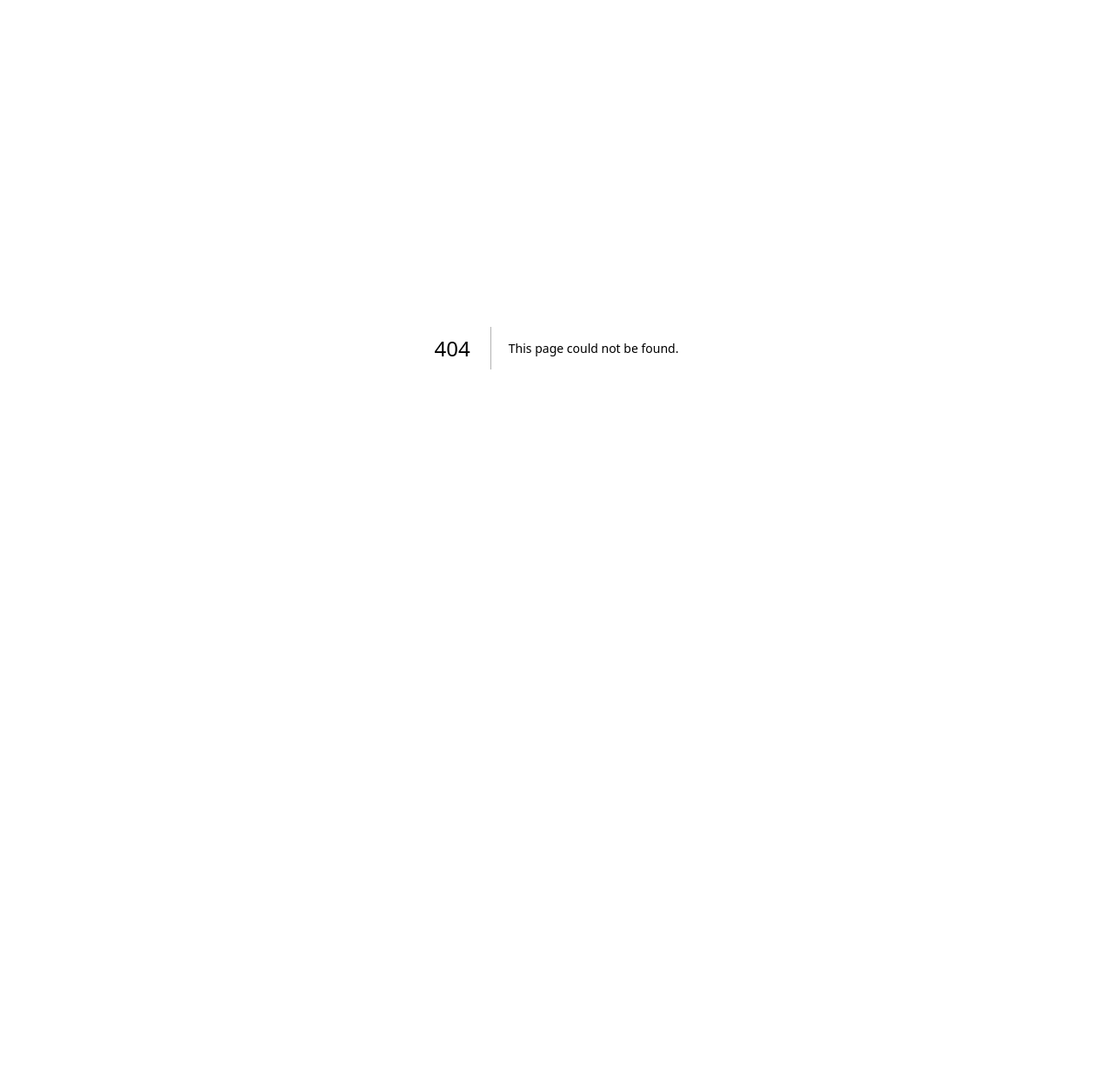
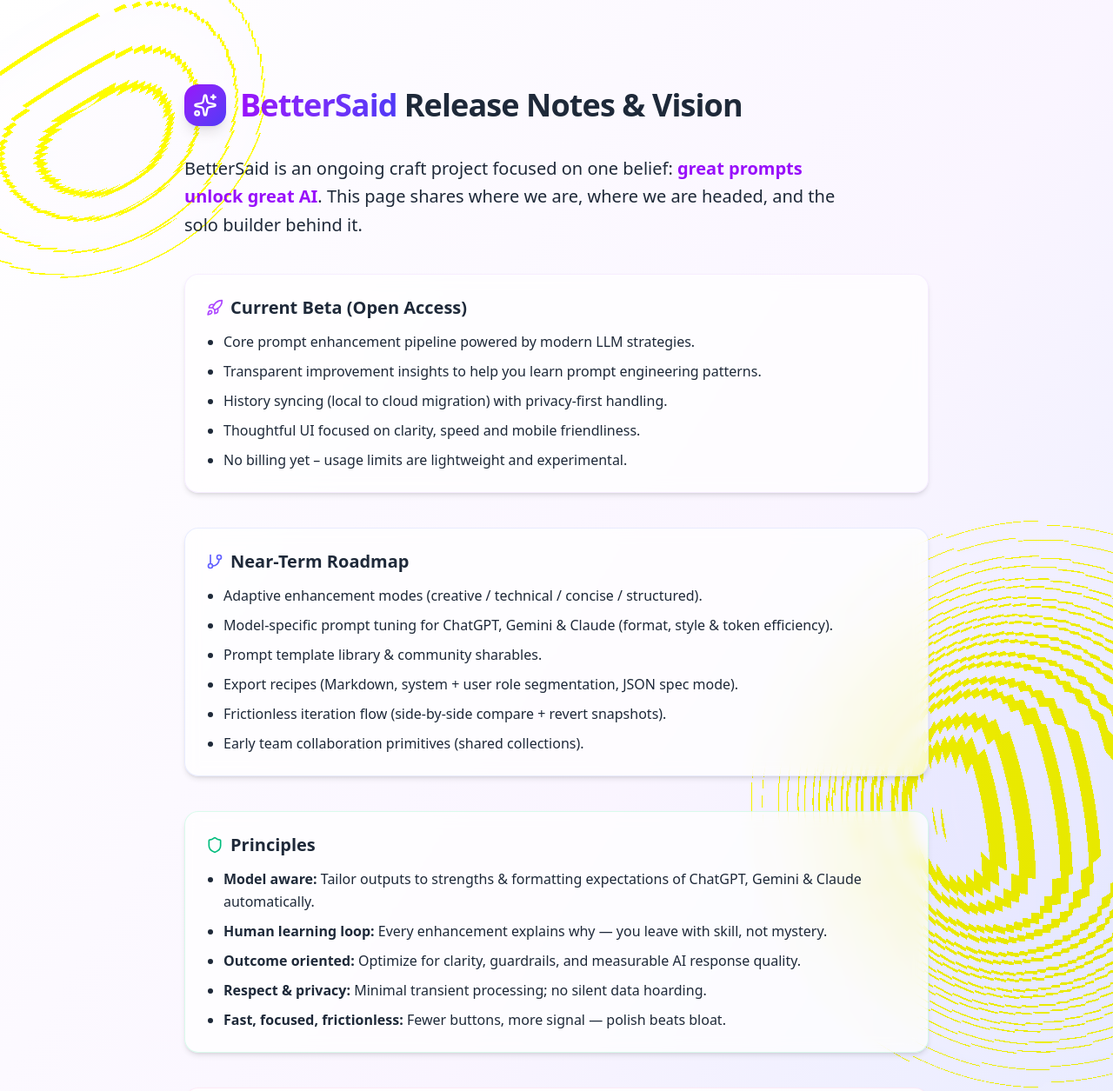
Before and after one commit to Aditya-Jambale/BetterSaid, a Next.js app: page /release in a window 1280 px wide. Before the commit this address had no page. Shown: the top 1255 px of the page at 87% size. Before the commit the page ends 800 px from the top, so only its background shows below. Built offline with nearby package versions, Linux system fonts and the light colour scheme.

Commit message:
feat: unify home pricing notice with /pricing page and add release page + canvas background hook

```diff
--- a/src/app/page.tsx
+++ b/src/app/page.tsx
@@ -1,7 +1,7 @@
 'use client';
 
 import { useState, useEffect, useRef } from 'react';
-import { Loader2, Sparkles, Clipboard, Check, Lightbulb, ArrowRight, Star, Zap, Shield, Clock, TrendingUp, ChevronRight, CheckCircle } from 'lucide-react';
+import { Loader2, Sparkles, Clipboard, Check, Lightbulb, ArrowRight, Star, Zap, Shield, Clock, TrendingUp, ChevronRight, CheckCircle, X } from 'lucide-react';
 import { Button } from '@/components/ui/button';
 import { Card, CardContent, CardHeader, CardTitle } from '@/components/ui/card';
 import { Textarea } from '@/components/ui/textarea';
@@ -17,12 +17,10 @@
   UserButton,
   SignedIn,
   SignedOut,
-  useUser,
-  PricingTable
+  useUser
 } from '@clerk/nextjs';
 import Link from 'next/link';
 import { BackgroundGradientAnimation } from '@/components/ui/background-gradient-animation';
-import { X } from 'lucide-react';
 
 export default function Home() {
   // Get user info from Clerk
@@ -890,17 +888,6 @@
                           }}>
                             <p className="text-xs font-medium truncate text-gray-700 dark:text-gray-300 group-hover:text-purple-600">{item.original}</p>
                           </button>
-                          <div className="mt-2 flex justify-between items-center gap-2">
-                            <span className="text-[10px] text-gray-400 flex-1 truncate">{item.created_at ? new Date(item.created_at).toLocaleString() : ''}</span>
-                            <div className="flex items-center gap-1">
-                              <Button size="icon" variant="ghost" className="h-7 w-7" onClick={() => { navigator.clipboard.writeText(item.enhanced || item.original); toast.success('Copied'); }}>
-                                <Clipboard className="h-3.5 w-3.5" />
-                              </Button>
-                              <Button size="icon" variant="ghost" className="h-7 w-7 text-red-500" onClick={() => { deleteHistoryItem(item.id).catch(()=>toast.error('Failed')); }}>
-                                <X className="h-3.5 w-3.5" />
-                              </Button>
-                            </div>
-                          </div>
                         </div>
                       ))
                     )}
@@ -1147,7 +1134,7 @@
                     <div className="w-20 h-20 bg-gradient-to-br from-purple-500 to-indigo-600 rounded-full flex items-center justify-center mx-auto mb-4 group-hover:scale-110 transition-transform duration-200 shadow-lg">
                       <span className="text-2xl font-bold text-white">1</span>
                     </div>
-                    <div className="hidden md:block absolute top-10 left-full w-full h-0.5 bg-gradient-to-r from-purple-300 to-transparent"></div>
+                    <div className="hidden md:block absolute left-full top-1/2 -translate-y-1/2 ml-4 h-0.5 w-32 bg-gradient-to-r from-purple-300/70 to-transparent"></div>
                   </div>
                   <h3 className="text-xl font-semibold text-gray-800 dark:text-gray-200 mb-4">Input Your Prompt</h3>
                   <p className="text-gray-600 dark:text-gray-400 leading-relaxed">
@@ -1160,7 +1147,7 @@
                     <div className="w-20 h-20 bg-gradient-to-br from-emerald-500 to-teal-600 rounded-full flex items-center justify-center mx-auto mb-4 group-hover:scale-110 transition-transform duration-200 shadow-lg">
                       <span className="text-2xl font-bold text-white">2</span>
                     </div>
-                    <div className="hidden md:block absolute top-10 left-full w-full h-0.5 bg-gradient-to-r from-emerald-300 to-transparent"></div>
+                    <div className="hidden md:block absolute left-full top-1/2 -translate-y-1/2 ml-4 h-0.5 w-32 bg-gradient-to-r from-emerald-300/70 to-transparent"></div>
                   </div>
                   <h3 className="text-xl font-semibold text-gray-800 dark:text-gray-200 mb-4">AI Enhancement</h3>
                   <p className="text-gray-600 dark:text-gray-400 leading-relaxed">
@@ -1392,7 +1379,7 @@
                     <div className="w-20 h-20 bg-gradient-to-br from-purple-500 to-indigo-600 rounded-full flex items-center justify-center mx-auto mb-4 group-hover:scale-110 transition-transform duration-200 shadow-lg">
                       <span className="text-2xl font-bold text-white">1</span>
                     </div>
-                    <div className="hidden md:block absolute top-10 left-full w-full h-0.5 bg-gradient-to-r from-purple-300 to-transparent"></div>
+                    <div className="hidden md:block absolute left-full top-1/2 -translate-y-1/2 ml-4 h-0.5 w-32 bg-gradient-to-r from-purple-300/70 to-transparent"></div>
                   </div>
                   <h3 className="text-xl font-semibold text-gray-800 dark:text-gray-200 mb-4">Input Your Prompt</h3>
                   <p className="text-gray-600 dark:text-gray-400 leading-relaxed">
@@ -1405,7 +1392,7 @@
                     <div className="w-20 h-20 bg-gradient-to-br from-emerald-500 to-teal-600 rounded-full flex items-center justify-center mx-auto mb-4 group-hover:scale-110 transition-transform duration-200 shadow-lg">
                       <span className="text-2xl font-bold text-white">2</span>
                     </div>
-                    <div className="hidden md:block absolute top-10 left-full w-full h-0.5 bg-gradient-to-r from-emerald-300 to-transparent"></div>
+                    <div className="hidden md:block absolute left-full top-1/2 -translate-y-1/2 ml-4 h-0.5 w-32 bg-gradient-to-r from-emerald-300/70 to-transparent"></div>
                   </div>
                   <h3 className="text-xl font-semibold text-gray-800 dark:text-gray-200 mb-4">AI Enhancement</h3>
                   <p className="text-gray-600 dark:text-gray-400 leading-relaxed">
@@ -1576,30 +1563,34 @@
               </div>
             </div>
 
-            {/* Pricing Table Container */}
+            {/* Beta Pricing Notice (match /pricing page) */}
             <div className="w-full max-w-none mx-auto relative">
               <Card className="border-0 shadow-2xl bg-white/95 backdrop-blur-sm">
-                <CardContent className="p-4 md:p-6 lg:p-8">
-                  <div className="text-center mb-8">
-                    <h3 className="text-3xl font-bold text-gray-900 mb-4">Choose Your Plan</h3>
-                    <p className="text-gray-600 text-lg">All plans include our core features with different usage limits</p>
-                  </div>
-
-                  {/* Clerk Pricing Table - Full Width Container */}
-                  <div className="w-full bg-gray-50/30 rounded-xl md:rounded-2xl border border-gray-100/50 p-3 sm:p-4 md:p-8">
-                    {/* Mobile: horizontal scroll (no clipping); Desktop: normal full table */}
-                    <div className="sm:hidden">
-                      <div className="overflow-x-auto pb-2 snap-x snap-mandatory flex gap-4 scrollbar-thin scrollbar-thumb-gray-300 dark:scrollbar-thumb-gray-600">
-                        <div className="min-w-[680px] snap-start">
-                          <PricingTable />
-                        </div>
-                      </div>
-                      <div className="mt-2 text-[11px] text-center text-gray-500 dark:text-gray-400">
-                        Swipe sideways to view all plan details
-                      </div>
-                    </div>
-                    <div className="hidden sm:block">
-                      <PricingTable />
+                <CardContent className="p-6 md:p-10">
+                  <div className="text-center space-y-6">
+                    <h2 className="text-3xl font-bold text-gray-900">Pricing Coming Soon</h2>
+                    <div className="mx-auto max-w-2xl space-y-4 text-gray-600 text-lg">
+                      <p>
+                        BetterSaid is currently in <span className="font-semibold text-purple-600">open beta</span>. During this phase you can use core enhancement features <span className="font-medium">for free</span> while we refine infrastructure, quality and limits.
+                      </p>
+                      <p>
+                        Subscription plans (Starter, Pro, Business) will launch after beta with generous free tier allowances. Your feedback now directly shapes usage tiers and premium capabilities.
+                      </p>
+                      <p className="text-sm text-gray-500">
+                        No billing is active yet. If you want early access to premium limits or to be notified at launch, follow updates from the home page.
+                      </p>
+                    </div>
+                    <div className="flex flex-col sm:flex-row items-center justify-center gap-4 pt-2">
+                      <SignUpButton mode="modal">
+                        <Button className="bg-gradient-to-r from-purple-600 to-indigo-600 hover:from-purple-700 hover:to-indigo-700 text-white font-medium shadow-lg hover:shadow-xl px-6 h-11">
+                          Join Beta Free
+                        </Button>
+                      </SignUpButton>
+                      <Link href="/release">
+                        <Button variant="outline" className="h-11 border-2">
+                          Learn More
+                        </Button>
+                      </Link>
                     </div>
                   </div>
                 </CardContent>
--- a/src/app/pricing/page.tsx
+++ b/src/app/pricing/page.tsx
@@ -1,4 +1,3 @@
-import { PricingTable } from '@clerk/nextjs'
 import Link from 'next/link'
 import { ArrowLeft, Zap, Shield, Users, Star, CheckCircle } from 'lucide-react'
 import { Button } from '@/components/ui/button'
@@ -82,19 +81,34 @@
           </div>
         </div>
 
-        {/* Pricing Table Container */}
+        {/* Beta Pricing Notice */}
         <div className="w-full max-w-none mx-auto relative">
           <Card className="border-0 shadow-2xl bg-white/95 backdrop-blur-sm">
-            <CardContent className="p-4 md:p-6 lg:p-8">
-              <div className="text-center mb-8">
-                <h2 className="text-3xl font-bold text-gray-900 mb-4">Choose Your Plan</h2>
-                <p className="text-gray-600 text-lg">All plans include our core features with different usage limits</p>
-              </div>
-
-              {/* Clerk Pricing Table - Full Width Container */}
-              <div className="w-full overflow-x-auto overflow-y-visible bg-gray-50/30 rounded-2xl border border-gray-100/50 p-6 md:p-8">
-                <div className="w-full min-w-max block">
-                  <PricingTable />
+            <CardContent className="p-6 md:p-10">
+              <div className="text-center space-y-6">
+                <h2 className="text-3xl font-bold text-gray-900">Pricing Coming Soon</h2>
+                <div className="mx-auto max-w-2xl space-y-4 text-gray-600 text-lg">
+                  <p>
+                    BetterSaid is currently in <span className="font-semibold text-purple-600">open beta</span>. During this phase you can use core enhancement features <span className="font-medium">for free</span> while we refine infrastructure, quality and limits.
+                  </p>
+                  <p>
+                    Subscription plans (Starter, Pro, Business) will launch after beta with generous free tier allowances. Your feedback now directly shapes usage tiers and premium capabilities.
+                  </p>
+                  <p className="text-sm text-gray-500">
+                    No billing is active yet. If you want early access to premium limits or to be notified at launch, follow updates from the home page.
+                  </p>
+                </div>
+                <div className="flex flex-col sm:flex-row items-center justify-center gap-4 pt-2">
+                  <Link href="/">
+                    <Button className="bg-gradient-to-r from-purple-600 to-indigo-600 hover:from-purple-700 hover:to-indigo-700 text-white font-medium shadow-lg hover:shadow-xl px-6 h-11">
+                      Return Home
+                    </Button>
+                  </Link>
+                  <Link href="/#features">
+                    <Button variant="outline" className="h-11 border-2">
+                      View Features
+                    </Button>
+                  </Link>
                 </div>
               </div>
             </CardContent>
--- /dev/null
+++ b/src/app/release/page.tsx
@@ -0,0 +1,112 @@
+import Link from 'next/link';
+import { Sparkles, Rocket, Heart, GitBranch, Shield } from 'lucide-react';
+
+export const metadata = {
+  title: 'BetterSaid Release & Vision',
+  description: 'Roadmap, philosophy, and the solo builder story behind BetterSaid.'
+};
+
+export default function ReleasePage() {
+  const year = new Date().getFullYear();
+  return (
+    <main className="min-h-screen bg-gradient-to-br from-white via-purple-50 to-indigo-100 dark:from-gray-950 dark:via-gray-900 dark:to-indigo-950 text-gray-800 dark:text-gray-100">
+      <div className="relative overflow-hidden">
+        <div className="absolute inset-0 pointer-events-none opacity-40 [mask-image:radial-gradient(circle_at_center,black,transparent)]">
+          <div className="absolute -top-32 -left-32 w-96 h-96 bg-purple-400/30 rounded-full blur-3xl" />
+          <div className="absolute top-1/3 -right-40 w-[30rem] h-[30rem] bg-indigo-400/30 rounded-full blur-3xl" />
+        </div>
+        <div className="max-w-4xl mx-auto px-5 py-16 sm:py-24 relative">
+          <div className="flex flex-col sm:flex-row sm:items-center gap-4 mb-8">
+            <div className="w-10 h-10 sm:w-12 sm:h-12 rounded-2xl bg-gradient-to-br from-purple-600 to-indigo-600 flex items-center justify-center shadow-lg shrink-0">
+              <Sparkles className="w-6 h-6 sm:w-7 sm:h-7 text-white" />
+            </div>
+            <h1 className="text-2xl leading-snug sm:text-4xl font-extrabold tracking-tight">
+              <span className="bg-gradient-to-r from-purple-600 to-indigo-600 bg-clip-text text-transparent">BetterSaid</span>
+              <span className="block sm:ml-2 sm:inline text-gray-800 dark:text-gray-100">Release Notes &amp; Vision</span>
+            </h1>
+          </div>
+
+          <p className="text-lg sm:text-xl leading-relaxed mb-10 max-w-3xl font-medium">
+            BetterSaid is an ongoing craft project focused on one belief: <span className="text-purple-600 dark:text-purple-400 font-semibold">great prompts unlock great AI</span>. This page shares where we are, where we are headed, and the solo builder behind it.
+          </p>
+
+          <section className="space-y-10">
+            <div className="bg-white/70 dark:bg-gray-900/60 backdrop-blur-sm rounded-2xl p-6 shadow-md border border-purple-200/40 dark:border-purple-800/40">
+              <h2 className="text-xl font-semibold mb-3 flex items-center gap-2">
+                <Rocket className="w-5 h-5 text-purple-500" /> Current Beta (Open Access)
+              </h2>
+              <ul className="space-y-2 text-sm sm:text-base leading-relaxed list-disc pl-5">
+                <li>Core prompt enhancement pipeline powered by modern LLM strategies.</li>
+                <li>Transparent improvement insights to help you learn prompt engineering patterns.</li>
+                <li>History syncing (local to cloud migration) with privacy-first handling.</li>
+                <li>Thoughtful UI focused on clarity, speed and mobile friendliness.</li>
+                <li>No billing yet – usage limits are lightweight and experimental.</li>
+              </ul>
+            </div>
+
+            <div className="bg-white/70 dark:bg-gray-900/60 backdrop-blur-sm rounded-2xl p-6 shadow-md border border-indigo-200/40 dark:border-indigo-800/40">
+              <h2 className="text-xl font-semibold mb-3 flex items-center gap-2">
+                <GitBranch className="w-5 h-5 text-indigo-500" /> Near-Term Roadmap
+              </h2>
+              <ul className="space-y-2 text-sm sm:text-base leading-relaxed list-disc pl-5">
+                <li>Adaptive enhancement modes (creative / technical / concise / structured).</li>
+                <li>Model‑specific prompt tuning for ChatGPT, Gemini & Claude (format, style & token efficiency).</li>
+                <li>Prompt template library & community sharables.</li>
+                <li>Export recipes (Markdown, system + user role segmentation, JSON spec mode).</li>
+                <li>Frictionless iteration flow (side-by-side compare + revert snapshots).</li>
+                <li>Early team collaboration primitives (shared collections).</li>
+              </ul>
+            </div>
+
+            <div className="bg-white/70 dark:bg-gray-900/60 backdrop-blur-sm rounded-2xl p-6 shadow-md border border-emerald-200/40 dark:border-emerald-800/40">
+              <h2 className="text-xl font-semibold mb-3 flex items-center gap-2">
+                <Shield className="w-5 h-5 text-emerald-500" /> Principles
+              </h2>
+              <ul className="space-y-2 text-sm sm:text-base leading-relaxed list-disc pl-5">
+                <li><span className="font-semibold">Model aware:</span> Tailor outputs to strengths & formatting expectations of ChatGPT, Gemini & Claude automatically.</li>
+                <li><span className="font-semibold">Human learning loop:</span> Every enhancement explains why — you leave with skill, not mystery.</li>
+                <li><span className="font-semibold">Outcome oriented:</span> Optimize for clarity, guardrails, and measurable AI response quality.</li>
+                <li><span className="font-semibold">Respect & privacy:</span> Minimal transient processing; no silent data hoarding.</li>
+                <li><span className="font-semibold">Fast, focused, frictionless:</span> Fewer buttons, more signal — polish beats bloat.</li>
+              </ul>
+            </div>
+
+            <div className="bg-white/80 dark:bg-gray-900/70 backdrop-blur-sm rounded-2xl p-6 shadow-md border border-pink-200/40 dark:border-pink-800/40">
+              <h2 className="text-xl font-semibold mb-3 flex items-center gap-2">
+                <Heart className="w-5 h-5 text-pink-500" /> The Builder
+              </h2>
+              <p className="text-sm sm:text-base leading-relaxed">
+                Hi, I&apos;m <a href="https://www.linkedin.com/in/adityajambale" target="_blank" rel="noopener noreferrer" className="font-semibold text-purple-600 dark:text-purple-400 underline decoration-dotted underline-offset-2 hover:decoration-solid">Aditya Jambale</a> — a solo entrepreneur with a deep curiosity for GenAI and prompt design. BetterSaid is my effort to make high‑quality AI interaction accessible, educational and genuinely productive.
+              </p>
+              <p className="mt-3 text-sm sm:text-base leading-relaxed">
+                I believe we&apos;re still early in how humans shape AI behavior. The next wave of leverage won&apos;t just come from bigger models, but from tooling that helps people express intent precisely. That&apos;s the gap I&apos;m exploring.
+              </p>
+              <p className="mt-3 text-sm sm:text-base leading-relaxed">
+                If this resonates, I&apos;d love to hear from you. Your feedback, edge cases and aspirational workflows guide what ships next.
+              </p>
+            </div>
+
+            <div className="bg-white/60 dark:bg-gray-900/50 backdrop-blur-sm rounded-2xl p-6 shadow-inner border border-gray-200/40 dark:border-gray-800/40">
+              <h2 className="text-xl font-semibold mb-3">Get Involved</h2>
+              <ul className="space-y-2 text-sm sm:text-base leading-relaxed list-disc pl-5">
+                <li>Use the enhancer and share prompts that didn&apos;t improve as expected.</li>
+                <li>Suggest learning metrics you&apos;d like to see (clarity scoring, tone control, structure audits).</li>
+                <li>Request integrations or formats that would unlock workflows for you.</li>
+              </ul>
+            </div>
+          </section>
+
+          <div className="mt-16 flex flex-col sm:flex-row gap-4 items-center">
+            <Link href="/" className="inline-flex items-center gap-2 text-sm font-medium text-purple-600 dark:text-purple-400 hover:underline">
+              ← Back to app
+            </Link>
+          </div>
+
+          <div className="mt-20 text-center text-xs text-gray-500 dark:text-gray-500">
+            © {year} BetterSaid • Built by <a href="https://www.linkedin.com/in/adityajambale" target="_blank" rel="noopener noreferrer" className="text-purple-600 dark:text-purple-400 font-semibold hover:underline">Aditya Jambale</a>
+          </div>
+        </div>
+      </div>
+    </main>
+  );
+}
```
Also changed, not shown: src/lib/hooks/useCanvasBackground.ts (added).
